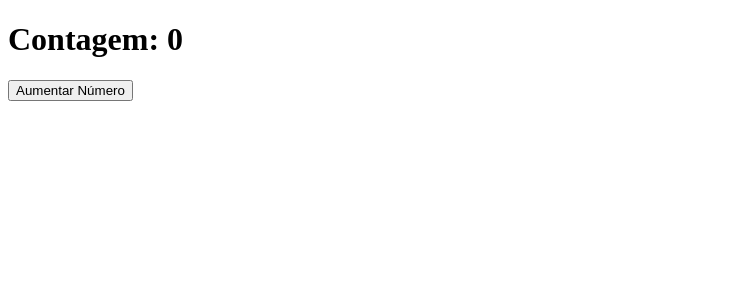
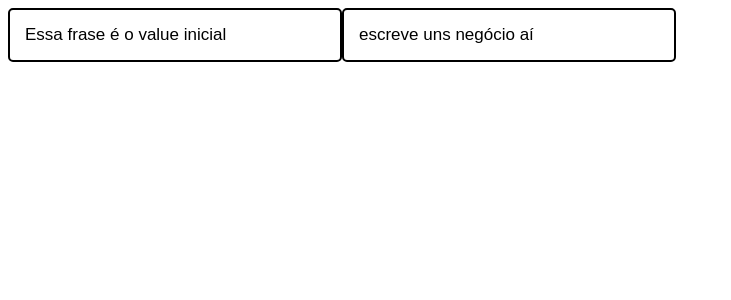
Before and after one commit to gmartpad/CursoReact, a React (Create React App) app in the folder projeto-react/: page / in a window 1280 px wide. Shown: the top 300 px of the page, without its empty margins (0-731 px from the left). Built offline with nearby package versions, Linux system fonts and the light colour scheme.

Commit message:
Separando em Componentes

```diff
--- a/projeto-react/src/App.js
+++ b/projeto-react/src/App.js
@@ -1,5 +1,7 @@
 import React, { useState, useEffect } from 'react';
 import styled from 'styled-components';
+import CaixaDePesquisa  from './components/CaixaDePesquisa';
+
 // import './App.css';
 
 // const TitleBox = styled.div`
@@ -47,25 +49,25 @@ import styled from 'styled-components';
 
 function App(){
 
-    const [ contagem, setContagem ] = useState(0); // valor 0 no useState é o valor inicial de contagem
+    // const [ contagem, setContagem ] = useState(0); // valor 0 no useState é o valor inicial de contagem
 
-    useEffect(() => {
-      if(contagem == 0){
-        document.title = "Vai começar a cachorrada!";
-      }else{
-        document.title = "Contagem: "+contagem;
-      }
+    // useEffect(() => {
+    //   if(contagem == 0){
+    //     document.title = "Vai começar a cachorrada!";
+    //   }else{
+    //     document.title = "Contagem: "+contagem;
+    //   }
 
-      return () => {
-        console.log("contagem foi destruido");
-      }
-    },
-    [contagem]
-    );
+    //   return () => {
+    //     console.log("contagem foi destruido");
+    //   }
+    // },
+    // [contagem]
+    // );
 
-    function aumentarAction() {
-      setContagem(contagem + 1);
-    }
+    // function aumentarAction() {
+    //   setContagem(contagem + 1);
+    // }
 
     // const [ modulo, setModulo ] = useState(0);
     /* variavel do state e set(nome da variavel do state)  */
@@ -88,10 +90,14 @@ function App(){
 
     // let imagem = 'https://www.google.com.br/google.jpg';
 
-  return <>
+  return (
+      <>
 
-            <h1>Contagem: {contagem}</h1>
-            <button onClick={aumentarAction}>Aumentar Número</button>
+        <CaixaDePesquisa frasePadrao="Essa frase é o value inicial"/>
+        <CaixaDePesquisa />
+
+            {/* <h1>Contagem: {contagem}</h1>
+            <button onClick={aumentarAction}>Aumentar Número</button> */}
 
     {/* <div>{contagem}</div>
     <button onClick={() => botaoAction("+", modulo)}>aumentar</button>
@@ -131,7 +137,8 @@ function App(){
     {/* <h1>meu nome é {formataNome(usuario)} e eu tenho {idade} anos</h1>
     <img className="classe" style={{width:100, height:100}} alt="logo do google" src={imagem} /> */}
 
-  </>;
+      </>
+  );
 }
 
 //--------------------------------------------------
--- /dev/null
+++ b/projeto-react/src/components/CaixaDePesquisa.js
@@ -0,0 +1,24 @@
+import React, { useState, useEffect } from 'react';
+import styled from 'styled-components';
+
+const InputText = styled.input`
+
+    border:2px solid #000;
+    border-radius: 5px;
+    padding: 15px;
+    font-size: 17px;
+    width:300px;
+
+`;
+
+function CaixaDePesquisa(props) {
+
+    const [valueText, setValueText] = useState(props.frasePadrao || 'escreve uns negócio aí');
+
+    return (
+        <InputText type="text" value={valueText} onChange={(e) => {setValueText(e.target.value)}}/>
+    );
+
+}
+
+export default CaixaDePesquisa;
```
